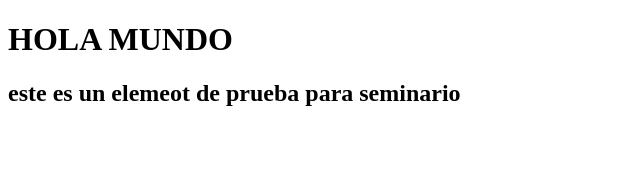
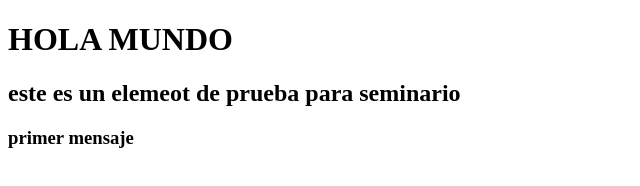
Before and after one commit to AdrianLopez-55/SGHCINSIS, a plain HTML site: page index.html in a window 1280 px wide. Shown: the whole page, without its empty margins (0-640 px from the left). Drawn offline with Linux system fonts and the light colour scheme.

Commit message:
probando

```diff
--- a/index.html
+++ b/index.html
@@ -9,5 +9,6 @@
 <body>
     <h1>HOLA MUNDO</h1>
     <h2>este es un elemeot de prueba para seminario</h2>
+    <h3>primer mensaje</h3>
 </body>
 </html>
```
